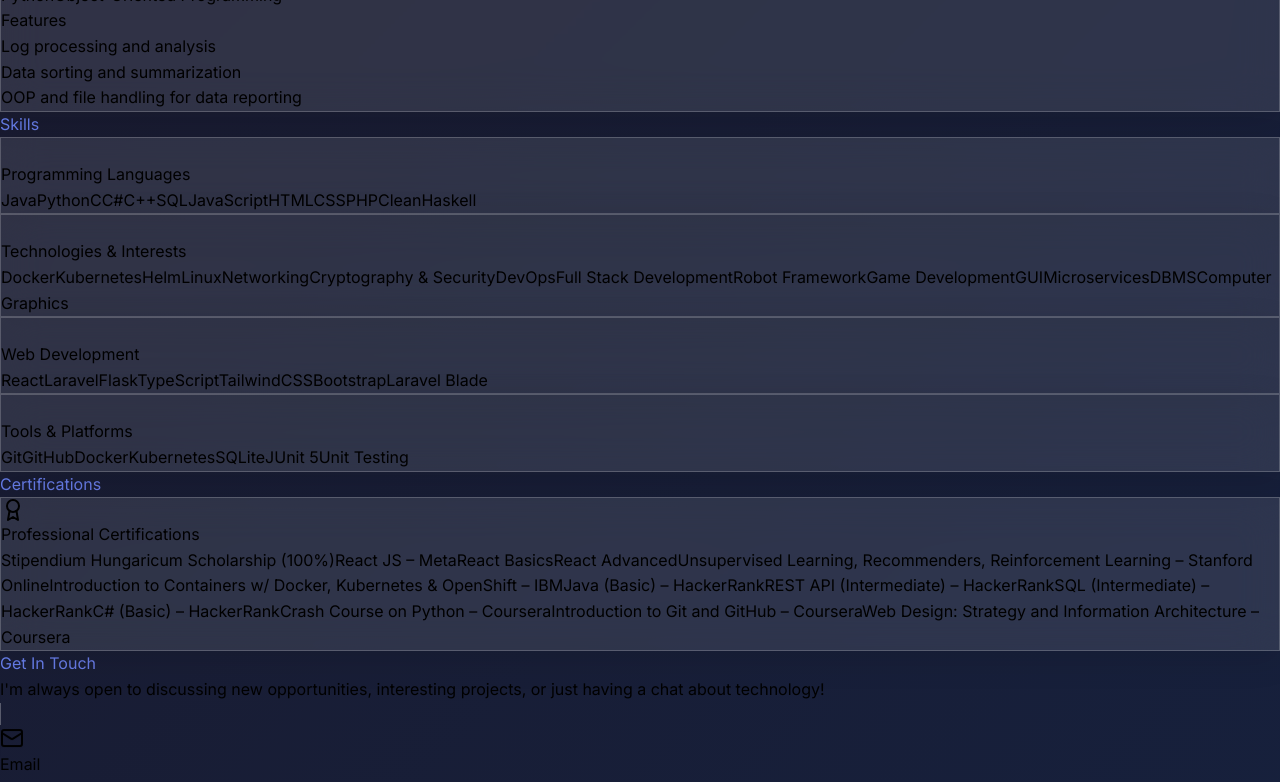
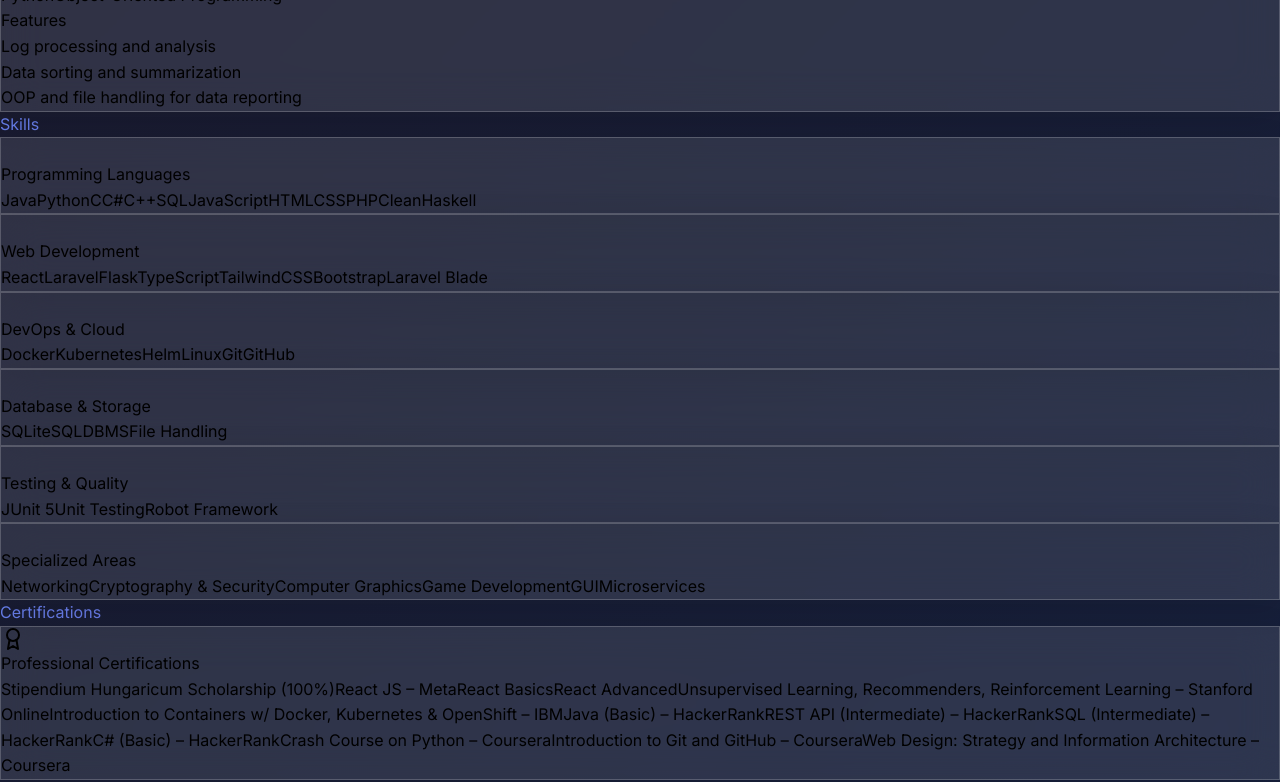
Before and after one commit to muhammademanaftab/portfolio-website, a React (Vite) app: page / in a window 1280 px wide. Shown: the part 3196-3978 px from the top of the page. Built offline with nearby package versions, Linux system fonts and the light colour scheme.

Commit message:
feat: reorganize skills section with balanced categories

```diff
--- a/src/App.tsx
+++ b/src/App.tsx
@@ -157,9 +157,11 @@
   ],
   skills: {
     'Programming Languages': ['Java', 'Python', 'C', 'C#', 'C++', 'SQL', 'JavaScript', 'HTML', 'CSS', 'PHP', 'Clean', 'Haskell'],
-    'Technologies & Interests': ['Docker', 'Kubernetes', 'Helm', 'Linux', 'Networking', 'Cryptography & Security', 'DevOps', 'Full Stack Development', 'Robot Framework', 'Game Development', 'GUI', 'Microservices', 'DBMS', 'Computer Graphics'],
     'Web Development': ['React', 'Laravel', 'Flask', 'TypeScript', 'TailwindCSS', 'Bootstrap', 'Laravel Blade'],
-    'Tools & Platforms': ['Git', 'GitHub', 'Docker', 'Kubernetes', 'SQLite', 'JUnit 5', 'Unit Testing']
+    'DevOps & Cloud': ['Docker', 'Kubernetes', 'Helm', 'Linux', 'Git', 'GitHub'],
+    'Database & Storage': ['SQLite', 'SQL', 'DBMS', 'File Handling'],
+    'Testing & Quality': ['JUnit 5', 'Unit Testing', 'Robot Framework'],
+    'Specialized Areas': ['Networking', 'Cryptography & Security', 'Computer Graphics', 'Game Development', 'GUI', 'Microservices']
   },
   certifications: [
     'Stipendium Hungaricum Scholarship (100%)',
```
